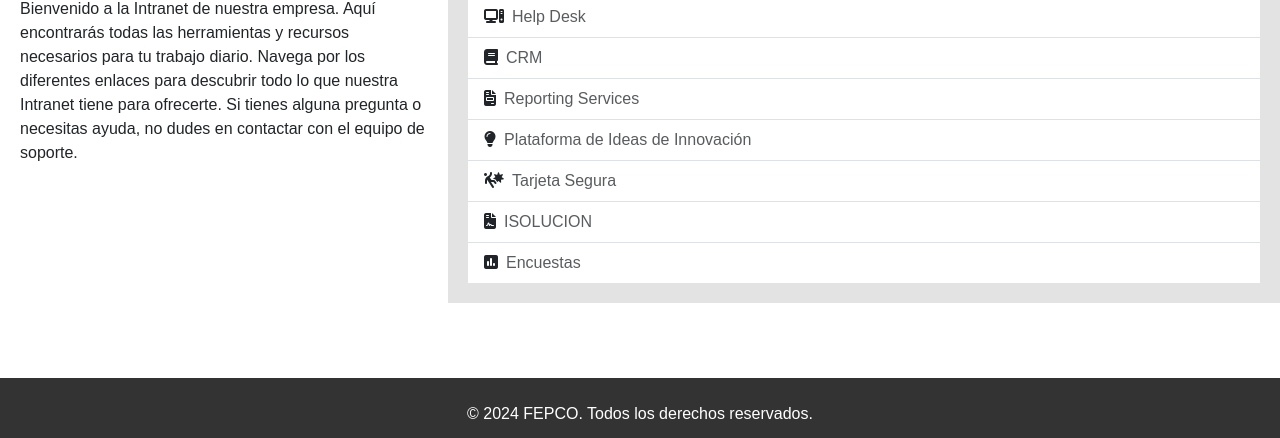
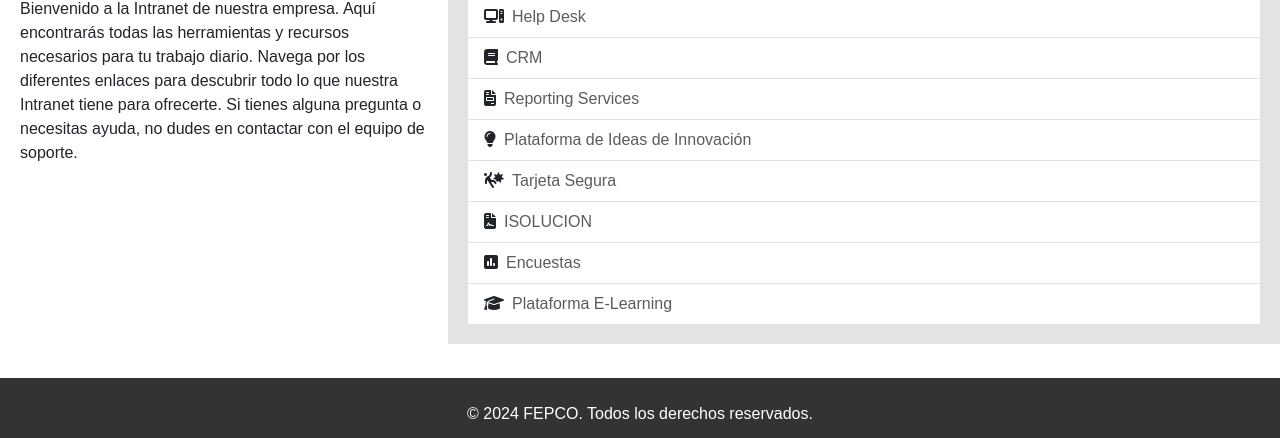
Before and after one commit to JennyferSanchez/JennyferSanchez.github.io, a plain HTML site: page index.html in a window 1280 px wide. Shown: the part 362-800 px from the top of the page. Drawn offline with nearby package versions, Linux system fonts and the light colour scheme; a script that the page names is missing.

Commit message:
links actualizados

```diff
--- a/index.html
+++ b/index.html
@@ -54,6 +54,7 @@
                     <li class="list-group-item"><i class="fa-solid fa-person-falling-burst pe-2"></i><a class="text-muted" href="https://tarjetasegura.fepco.com.co/login_page.php">Tarjeta Segura</a></li>
                     <li class="list-group-item"><i class="fa-solid fa-file-contract pe-2"></i><a class="text-muted" href="https://isolucion.fepco.com.co/frmHome.aspx">ISOLUCION</a></li>
                     <li class="list-group-item"><i class="fa-solid fa-square-poll-vertical pe-2"></i><a class="text-muted" href="https://encuestas.fepco.com.co/index.php/admin/authentication/sa/login">Encuestas</a></li>
+                    <li class="list-group-item"><i class="fa-solid fa-graduation-cap pe-2"></i><a class="text-muted" href="https://formacion.fepco.com.co:444/">Plataforma E-Learning </a></li>
                 </ul>
             </aside>
         </main>
```
